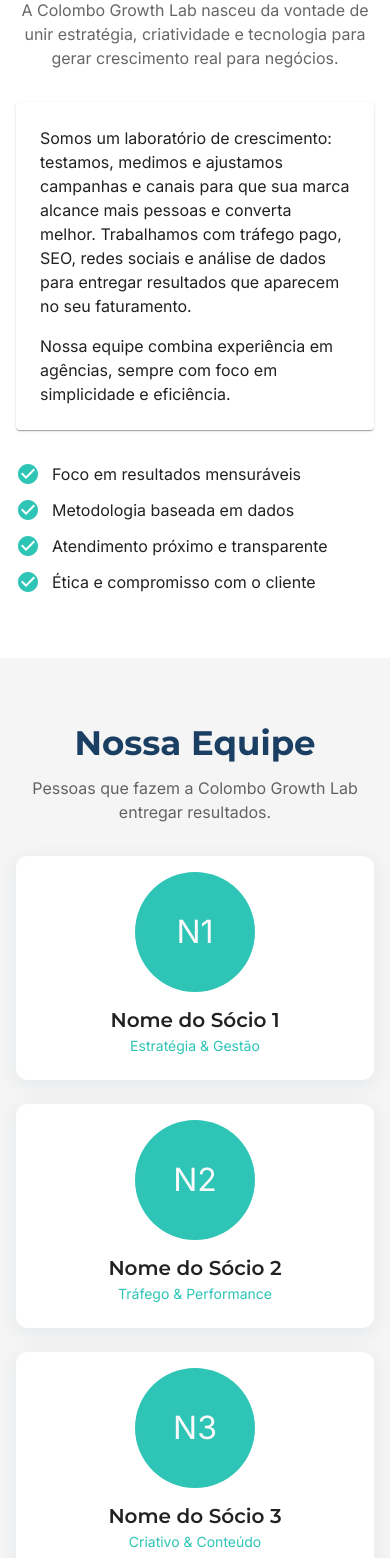
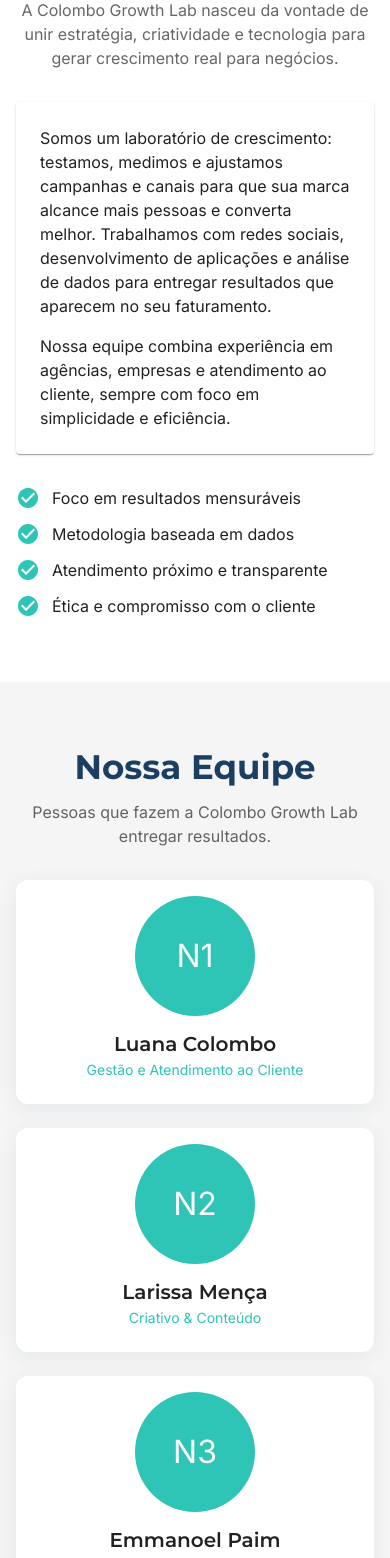
Before and after one commit to emmanoelpaim/colombosite, a React (Vite) app: page / in a window 390 px wide. Shown: the part 4080-5638 px from the top of the page. Built offline with nearby package versions, Linux system fonts and the light colour scheme.

Commit message:
Update team member details in NossaEquipe, enhance company description in QuemSomos, and improve location information in FaleConosco; adjust grid layout in Servicos for better responsiveness.

```diff
--- a/src/components/FaleConosco.jsx
+++ b/src/components/FaleConosco.jsx
@@ -57,7 +57,7 @@
               </Box>
               <Box sx={{ display: 'flex', alignItems: 'center', gap: 1.5, mb: 2 }}>
                 <LocationOn color="secondary" />
-                <Typography>Rondinha, RS</Typography>
+                <Typography>Rio Grande do Sul, Brasil</Typography>
               </Box>
               <Box sx={{ display: 'flex', alignItems: 'center', gap: 1.5 }}>
                 <Instagram color="secondary" />
--- a/src/components/NossaEquipe.jsx
+++ b/src/components/NossaEquipe.jsx
@@ -7,9 +7,9 @@
 import Avatar from '@mui/material/Avatar'
 
 const team = [
-  { name: 'Nome do Sócio 1', role: 'Estratégia & Gestão', initials: 'N1' },
-  { name: 'Nome do Sócio 2', role: 'Tráfego & Performance', initials: 'N2' },
-  { name: 'Nome do Sócio 3', role: 'Criativo & Conteúdo', initials: 'N3' },
+  { name: 'Luana Colombo', role: 'Gestão e Atendimento ao Cliente', initials: 'N1' },
+  { name: 'Larissa Mença', role: 'Criativo & Conteúdo', initials: 'N2' },
+  { name: 'Emmanoel Paim', role: 'Desenvolvimento de Aplicações', initials: 'N3' },
 ]
 
 export default function NossaEquipe() {
--- a/src/components/QuemSomos.jsx
+++ b/src/components/QuemSomos.jsx
@@ -26,10 +26,10 @@
           <Grid item xs={12} md={6}>
             <Paper sx={{ p: 3, height: '100%' }}>
               <Typography variant="body1" paragraph>
-                Somos um laboratório de crescimento: testamos, medimos e ajustamos campanhas e canais para que sua marca alcance mais pessoas e converta melhor. Trabalhamos com tráfego pago, SEO, redes sociais e análise de dados para entregar resultados que aparecem no seu faturamento.
+                Somos um laboratório de crescimento: testamos, medimos e ajustamos campanhas e canais para que sua marca alcance mais pessoas e converta melhor. Trabalhamos com redes sociais, desenvolvimento de aplicações e análise de dados para entregar resultados que aparecem no seu faturamento.
               </Typography>
               <Typography variant="body1">
-                Nossa equipe combina experiência em agências, sempre com foco em simplicidade e eficiência.
+                Nossa equipe combina experiência em agências, empresas e atendimento ao cliente, sempre com foco em simplicidade e eficiência.
               </Typography>
             </Paper>
           </Grid>
--- a/src/components/Servicos.jsx
+++ b/src/components/Servicos.jsx
@@ -87,7 +87,7 @@
         </Typography>
         <Grid container spacing={3}>
           {services.map((s, i) => (
-            <Grid item xs={12} sm={6} md={4} key={i}>
+            <Grid item xs={12} sm={6} md={3} key={i}>
               <Card
                 onClick={() => handleOpen(s)}
                 sx={{
```
